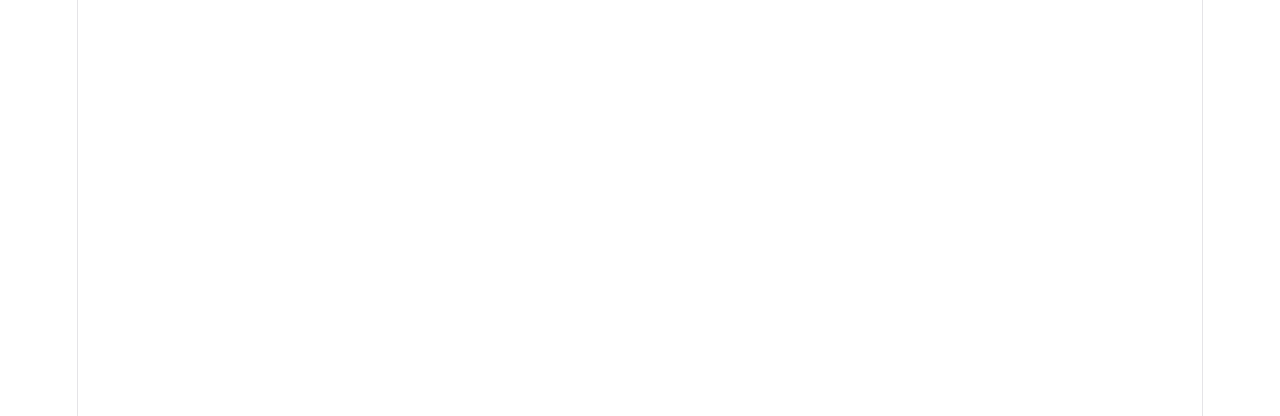
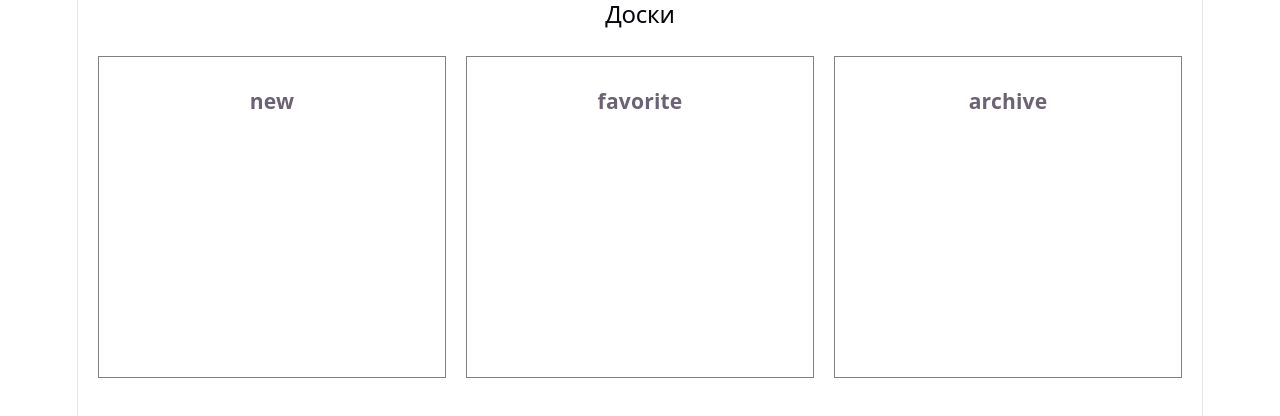
Before and after one commit to Burxon009/Posts-tasks-projekt, a React (Vite) app: page /board in a window 1280 px wide. Before the commit this address had no page. Shown: the top 416 px of the page. Built offline with nearby package versions, Linux system fonts and the light colour scheme.

Commit message:
перетаскивания

```diff
--- a/package.json
+++ b/package.json
@@ -13,6 +13,7 @@
   "dependencies": {
     "@emotion/react": "^11.14.0",
     "@emotion/styled": "^11.14.1",
+    "@hello-pangea/dnd": "^18.0.1",
     "@mui/icons-material": "^9.4.0",
     "@mui/material": "^9.4.0",
     "react": "^19.2.8",
--- a/src/AddPostModal.tsx
+++ b/src/AddPostModal.tsx
@@ -1,4 +1,4 @@
-import { useEffect, useState } from 'react';
+import { useEffect } from 'react';
 import { useForm } from 'react-hook-form';
 import { Dialog, DialogTitle,  DialogContent, DialogActions, TextField, Button } from '@mui/material';
 
--- a/src/App.tsx
+++ b/src/App.tsx
@@ -3,6 +3,7 @@
 import PostsPage from './PostsPage'
 import PostPage from './PostPage'
 import ChatPage from './ChatPage'
+import BoardPage from './BoardPage'
 
 function App() {
   return (
@@ -11,6 +12,7 @@
       <Route path="/posts" element={<PostsPage />} />
       <Route path="/posts/:id" element={<PostPage />} />
       <Route path="/chat" element={<ChatPage />} />
+      <Route path="/board" element={<BoardPage />} />
     </Routes>
   )
 }
--- /dev/null
+++ b/src/BoardPage.tsx
@@ -0,0 +1,81 @@
+import { useEffect, useState } from 'react';
+import { DragDropContext, Droppable, Draggable } from '@hello-pangea/dnd';
+import { usePostsStore } from './postsStore';
+
+function BoardPage() {
+  const storePosts = usePostsStore((state) => state.posts);
+  const [boards, setBoards] = useState<any>({
+    new: [],
+    favorite: [],
+    archive: [],
+  });
+
+  useEffect(() => {
+    setBoards((old: any) => ({
+      ...old,
+      new: storePosts,
+    }));
+  }, []);
+
+  const onDragEnd = (result: any) => {
+    const { source, destination } = result;
+    if (!destination) return;
+
+    const sourceBoard = [...boards[source.droppableId]];
+    const destBoard = source.droppableId === destination.droppableId
+      ? sourceBoard
+      : [...boards[destination.droppableId]];
+
+    const [movedPost] = sourceBoard.splice(source.index, 1);
+    destBoard.splice(destination.index, 0, movedPost);
+
+    setBoards({
+      ...boards,
+      [source.droppableId]: sourceBoard,
+      [destination.droppableId]: destBoard,
+    });
+  };
+
+  return (
+    <div>
+      <h2>Доски</h2>
+      <DragDropContext onDragEnd={onDragEnd}>
+        <div style={{ display: 'flex', gap: '20px', padding: '20px' }}>
+          {Object.keys(boards).map((boardKey) => (
+            <Droppable droppableId={boardKey} key={boardKey}>
+              {(provided: any) => (
+                <div
+                  ref={provided.innerRef}
+                  {...provided.droppableProps}
+                  style={{ flex: 1, border: '1px solid gray', padding: '10px', minHeight: '300px' }}
+                >
+                  <h3>{boardKey}</h3>
+                  {boards[boardKey].map((post: any, index: number) => (
+                    <Draggable key={post.id} draggableId={String(post.id)} index={index}>
+                      {(provided: any) => (
+                        <div
+                          ref={provided.innerRef}
+                          {...provided.draggableProps}
+                          {...provided.dragHandleProps}
+                          style={{ border: '1px solid gray', margin: '10px 0', padding: '10px', ...provided.draggableProps.style }}
+                        >
+                          {post.image && (
+                            <img src={post.image} style={{ width: '100%', height: '100px', objectFit: 'cover', marginBottom: '8px' }} />
+                          )}
+                          {post.title}
+                        </div>
+                      )}
+                    </Draggable>
+                  ))}
+                  {provided.placeholder}
+                </div>
+              )}
+            </Droppable>
+          ))}
+        </div>
+      </DragDropContext>
+    </div>
+  );
+}
+
+export default BoardPage;
--- a/src/HomePage.tsx
+++ b/src/HomePage.tsx
@@ -9,6 +9,7 @@
       <Typography variant="h4">Главное меню</Typography>
       <Button variant="contained" onClick={() => navigate('/posts')}>Посты</Button>
       <Button variant="contained" onClick={() => navigate('/chat')}>Чат</Button>
+      <Button variant="contained" onClick={() => navigate('/board')}>Доски</Button>
     </Stack>
   );
 }
```
Also changed, not shown: 1 other file (tests, documents, lock files or other folders).
